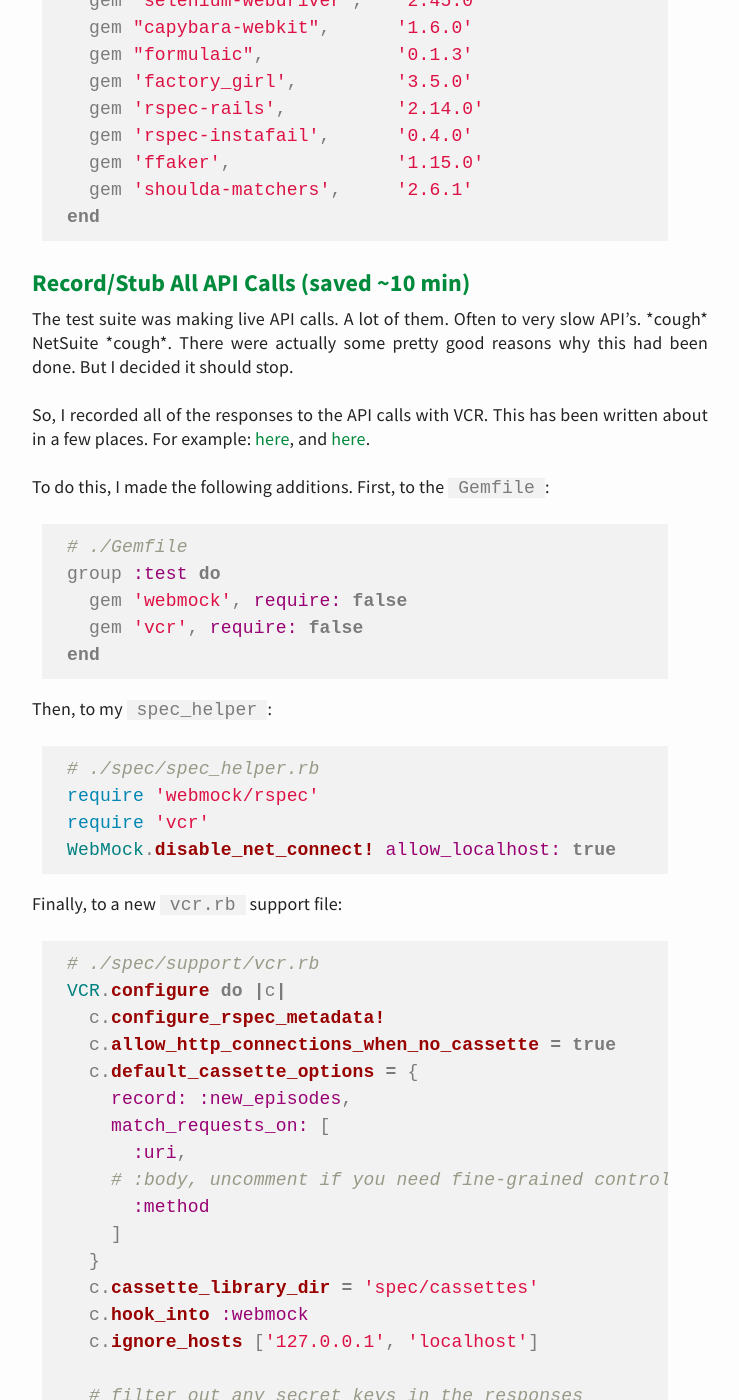
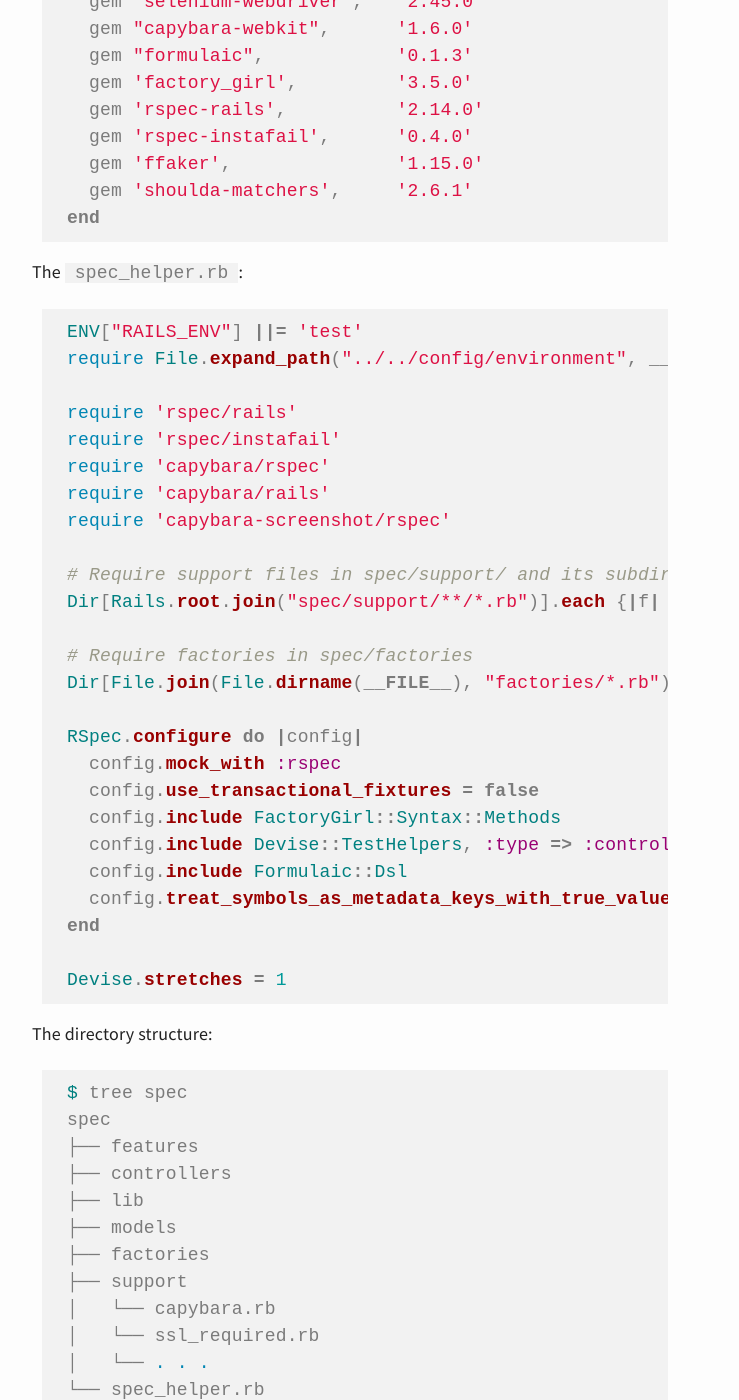
Before and after one commit to davidlaprade/davidlaprade.github.io, a Jekyll site: the page built from _posts/2015-11-15-speed-up-rails-tests.md, in a window 1280 px wide and 1400 px high, scrolled down 972 px. Shown: the whole window, without its empty margins (270-1009 px from the left). Built offline with Jekyll 4.4.1, drawn with Linux system fonts in a browser that asks for light colours; some of the changed text lies outside the part shown.

Commit message:
Add spec_helper and directory structure to rails tests post

```diff
--- a/_posts/2015-11-15-speed-up-rails-tests.md
+++ b/_posts/2015-11-15-speed-up-rails-tests.md
@@ -41,6 +40,58 @@ group :test do
   gem 'shoulda-matchers',     '2.6.1'
 end
 {% endhighlight %}
+
+The `spec_helper.rb`:
+
+{% highlight ruby %}
+
+ENV["RAILS_ENV"] ||= 'test'
+require File.expand_path("../../config/environment", __FILE__)
+
+require 'rspec/rails'
+require 'rspec/instafail'
+require 'capybara/rspec'
+require 'capybara/rails'
+require 'capybara-screenshot/rspec'
+
+# Require support files in spec/support/ and its subdirectories.
+Dir[Rails.root.join("spec/support/**/*.rb")].each {|f| require f}
+
+# Require factories in spec/factories
+Dir[File.join(File.dirname(__FILE__), "factories/*.rb")].each {|f| require f }
+
+RSpec.configure do |config|
+  config.mock_with :rspec
+  config.use_transactional_fixtures = false
+  config.include FactoryGirl::Syntax::Methods
+  config.include Devise::TestHelpers, :type => :controller
+  config.include Formulaic::Dsl
+  config.treat_symbols_as_metadata_keys_with_true_values = true
+end
+
+Devise.stretches = 1
+
+{% endhighlight %}
+
+The directory structure:
+
+{% highlight bash %}
+$ tree spec
+spec
+├── features
+├── controllers
+├── lib
+├── models
+├── factories
+├── support
+│   └── capybara.rb
+│   └── ssl_required.rb
+│   └── . . .
+└── spec_helper.rb
+
+{% endhighlight %}
+
+The `support` folder will come up a bunch later.
 
 ### Record/Stub All API Calls (saved ~10 min)
 
```
Also changed, not shown: other parts of _posts/2015-11-15-speed-up-rails-tests.md (+1 -2 lines).
